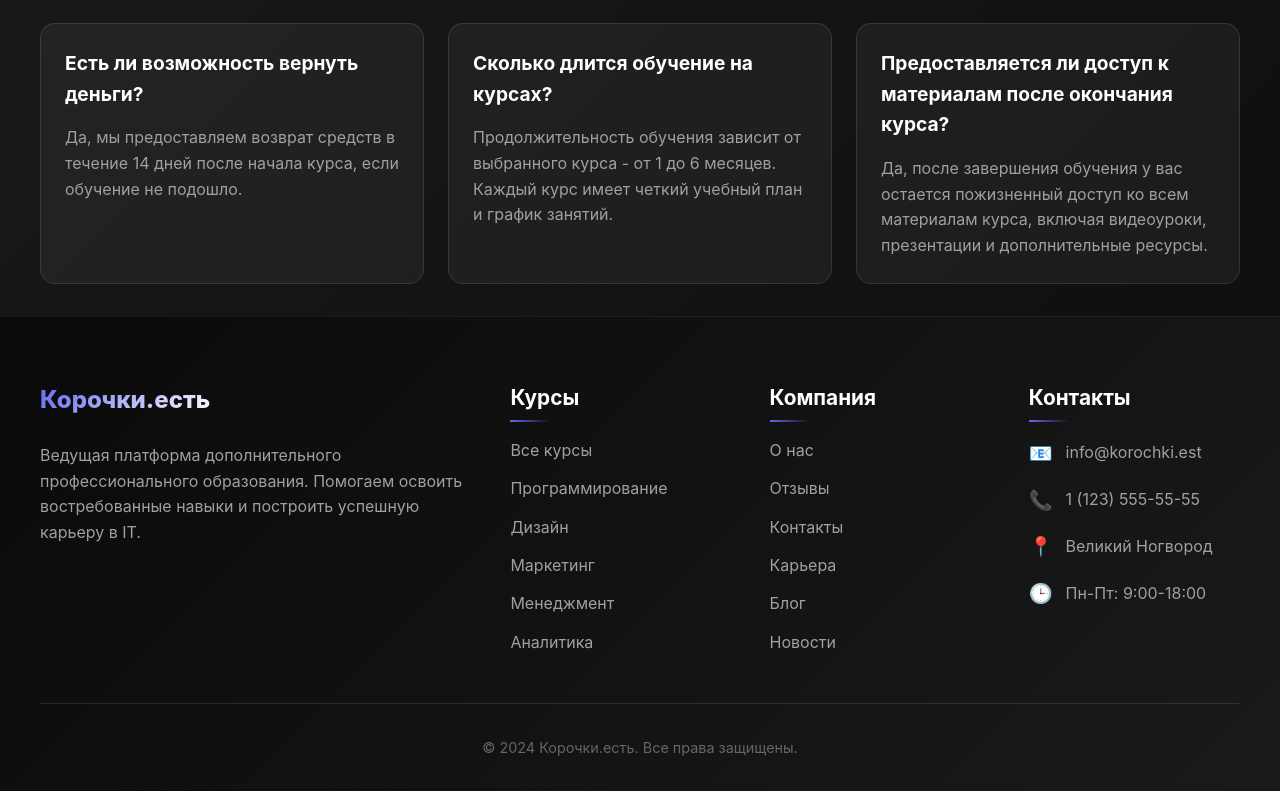
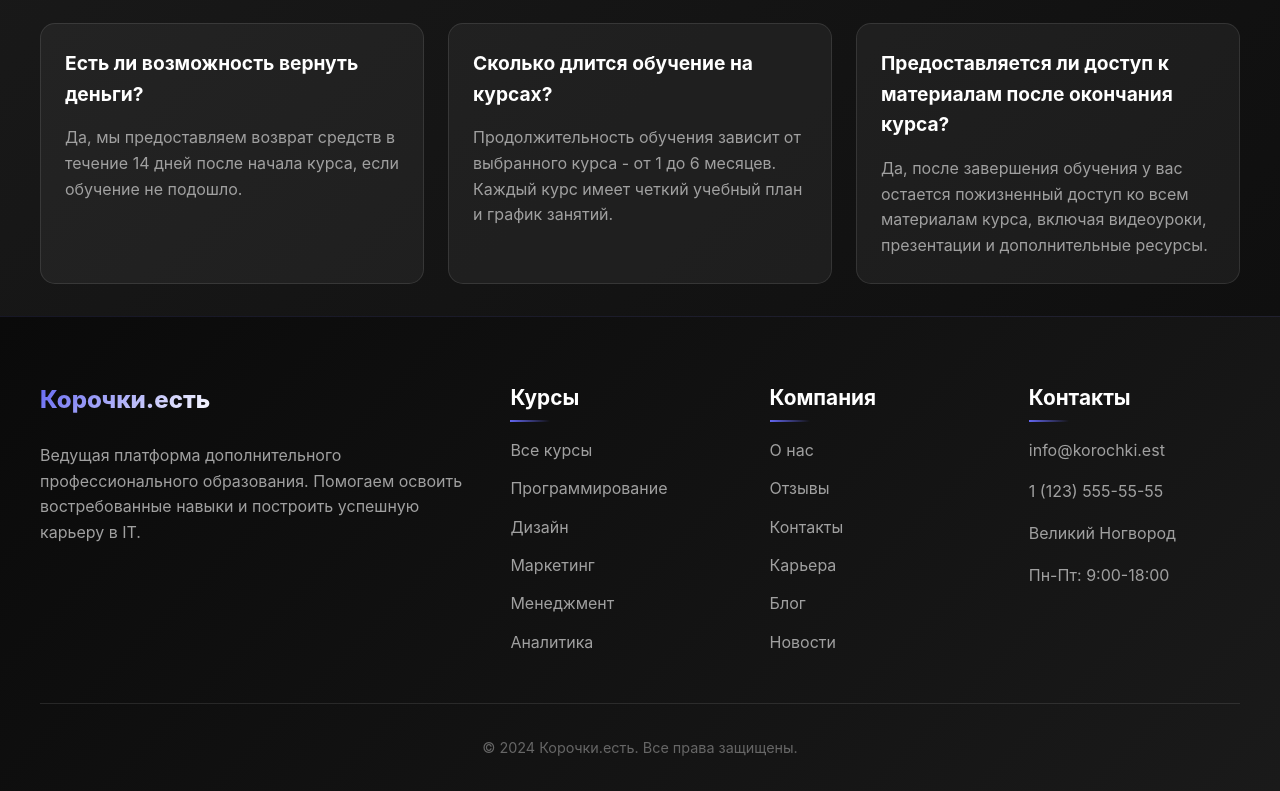
Before and after one commit to VladimirrZub/korkanemg, a React (Create React App) app: page /contacts in a window 1280 px wide. Shown: the part 2134-2925 px from the top of the page. Built offline with nearby package versions, Linux system fonts and the light colour scheme.

Commit message:
fgdfgdfg

```diff
--- a/src/components/layout/Footer.js
+++ b/src/components/layout/Footer.js
@@ -179,19 +179,15 @@ const Footer = () => {
           <h3>Контакты</h3>
           <ContactInfo>
             <div className="contact-item">
-              <span className="icon">📧</span>
               <span>info@korochki.est</span>
             </div>
             <div className="contact-item">
-              <span className="icon">📞</span>
               <span>1 (123) 555-55-55</span>
             </div>
             <div className="contact-item">
-              <span className="icon">📍</span>
               <span>Великий Ногвород</span>
             </div>
             <div className="contact-item">
-              <span className="icon">🕒</span>
               <span>Пн-Пт: 9:00-18:00</span>
             </div>
           </ContactInfo>
--- a/src/components/layout/Header.js
+++ b/src/components/layout/Header.js
@@ -367,7 +367,6 @@ const Header = () => {
                 to={item.path}
                 onClick={() => setMobileMenuOpen(false)}
               >
-                <span>{item.icon}</span>
                 {item.text}
               </MobileNavItem>
             ))}
```
